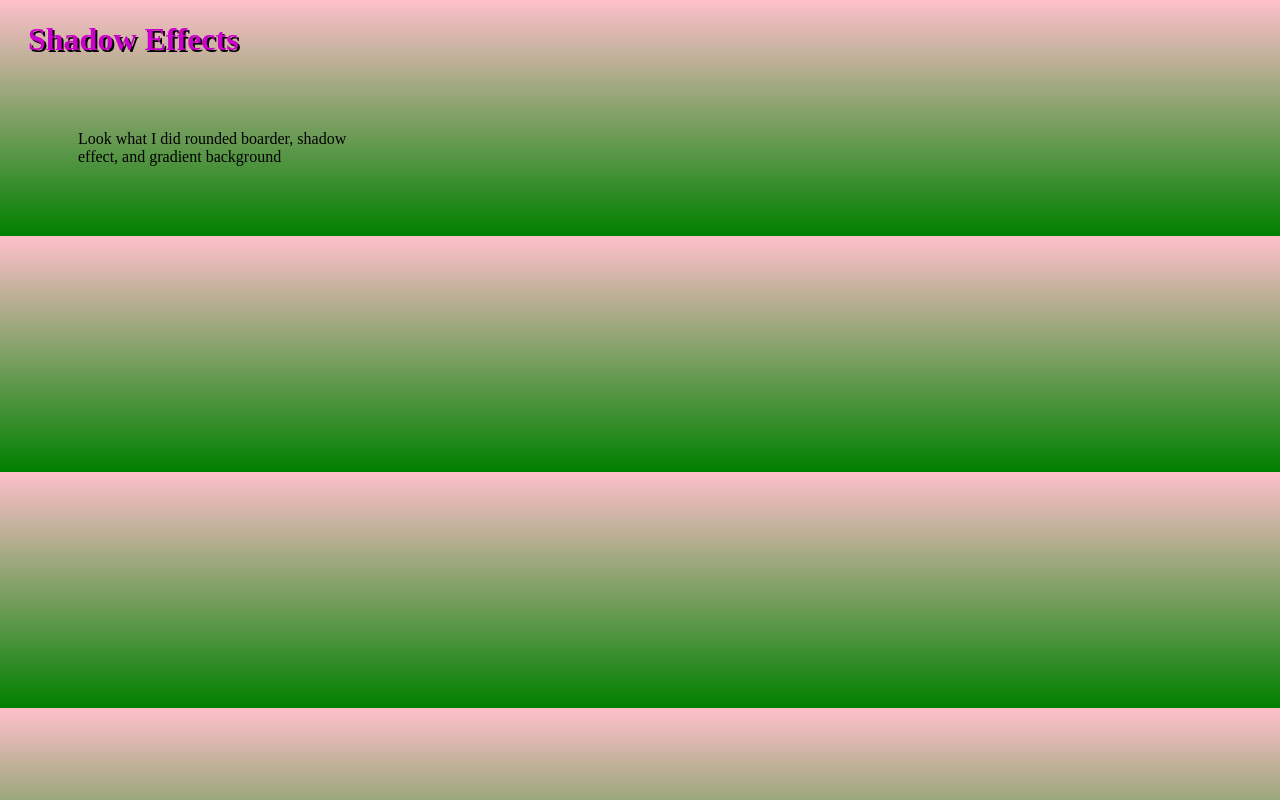
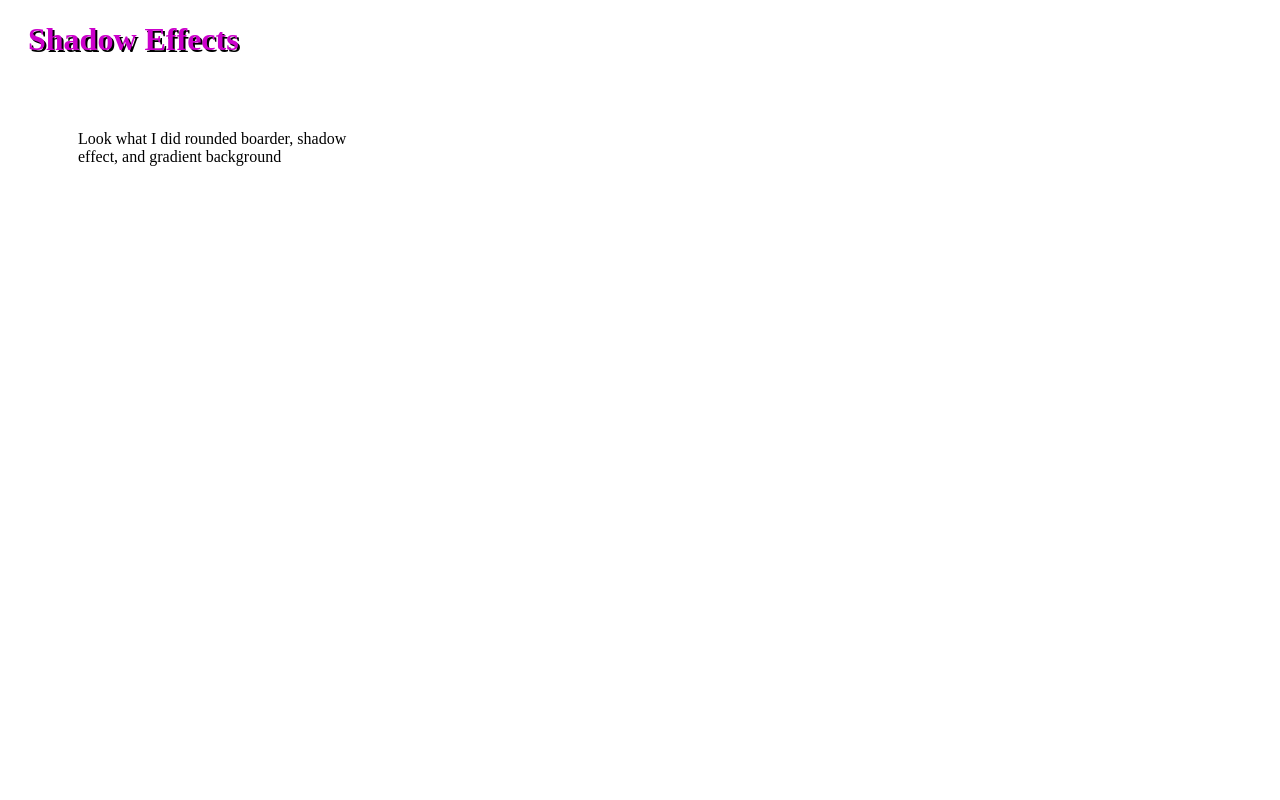
Before and after one commit to ElizedRivera/2a-Webpage-3, a plain HTML site: page index.html in a window 1280 px wide. Drawn offline with Linux system fonts and the light colour scheme.

Commit message:
Update mystyle.css

```diff
--- a/mystyle.css
+++ b/mystyle.css
@@ -1,5 +1,5 @@
 body {
-  background-image: linear-gradient(pink,green);
+  background-color: (pink,green);
 }
 
 h1 {
```
